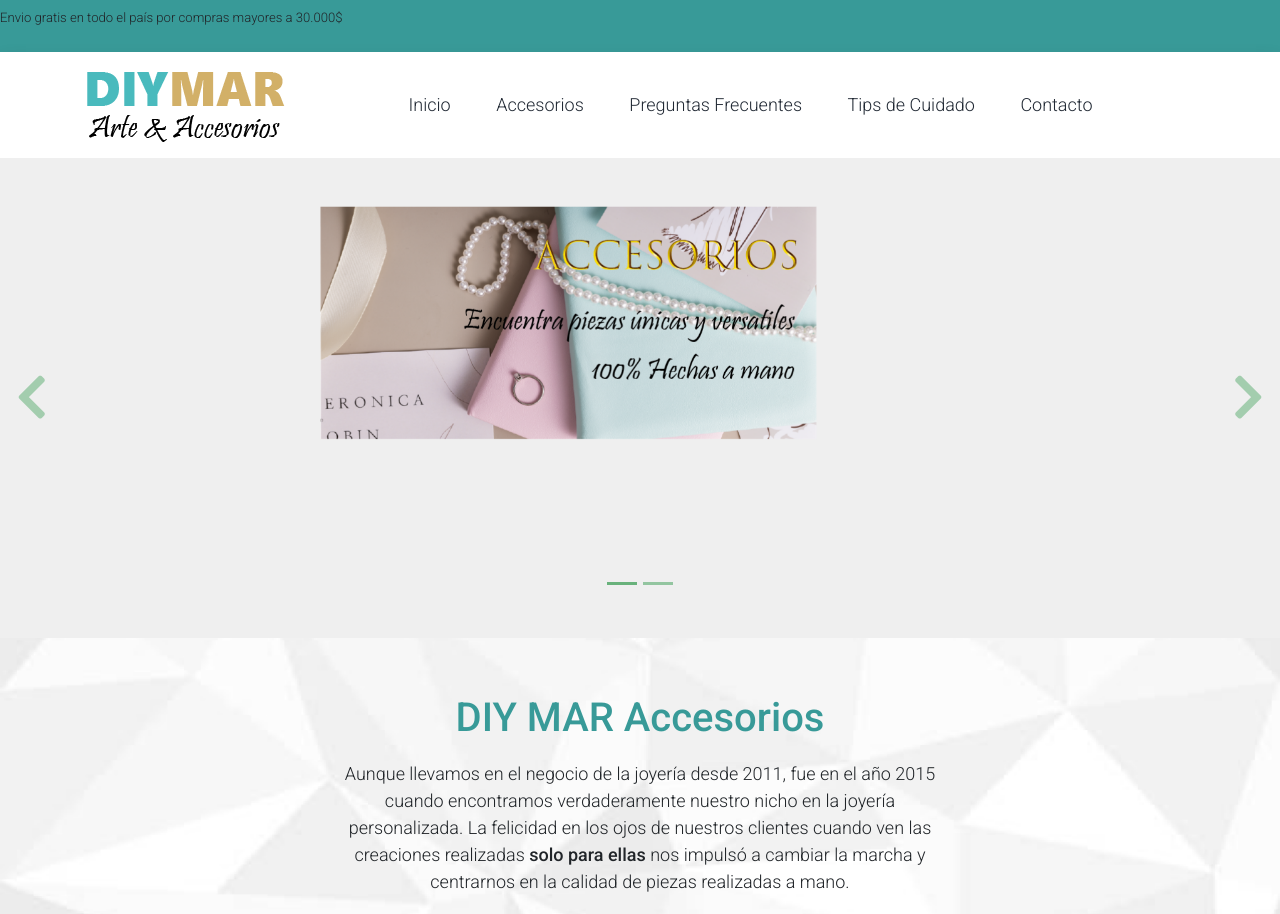
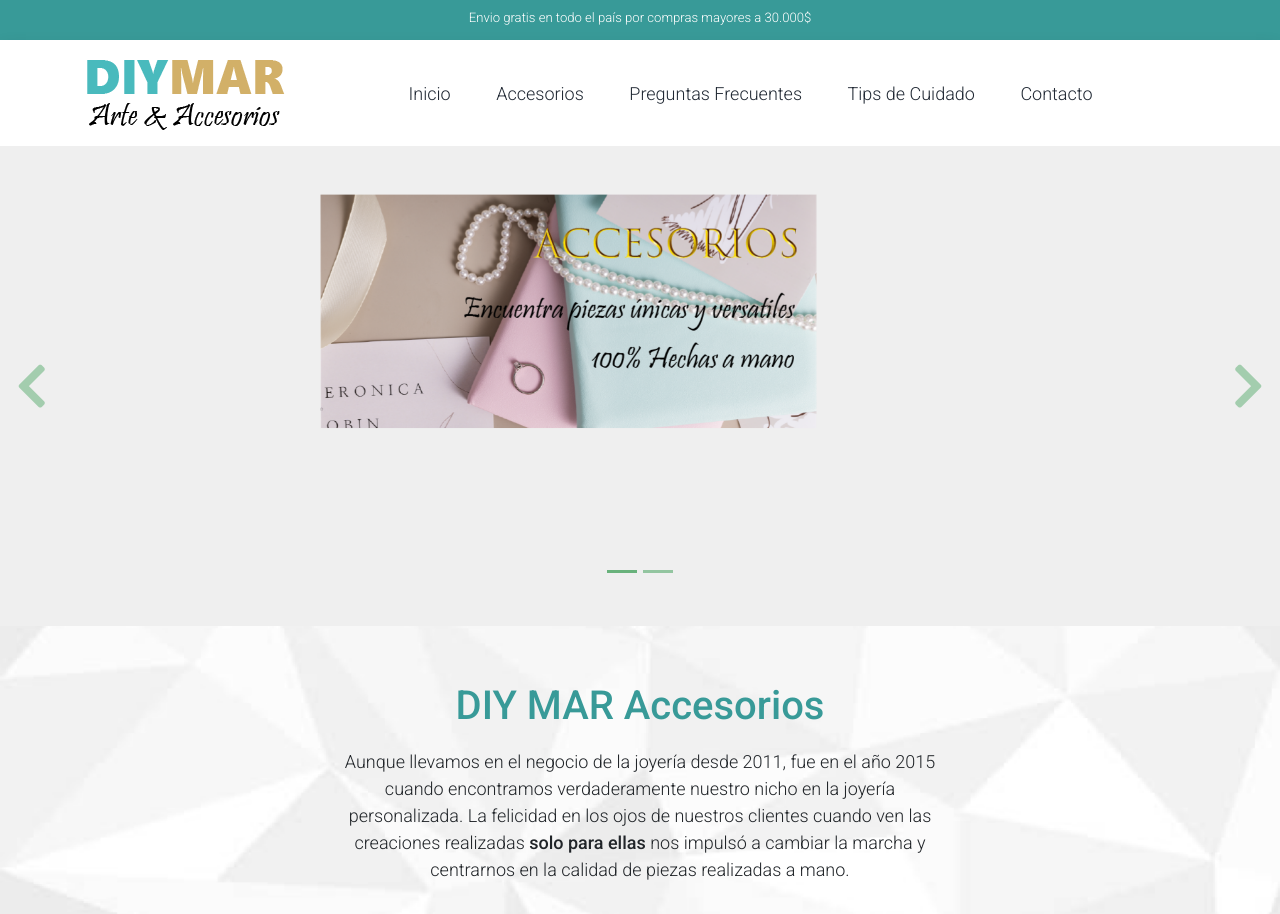
Before and after one commit to Maryerika/preentrega-coder, a plain HTML site: page index.html in a window 1280 px wide. Shown: the top 914 px of the page. Drawn offline with nearby package versions, Linux system fonts and the light colour scheme.

Commit message:
actualizacion de index

```diff
--- a/index.html
+++ b/index.html
@@ -24,7 +24,7 @@
     <nav class="navbar navbar-expand-lg bg-dark navbar-light d-none d-lg-block" id="nav_top">
         <div>
             <div>
-                <p>Envio gratis en todo el país por compras mayores a 30.000$</p>
+                <p class="nav-header">Envio gratis en todo el país por compras mayores a 30.000$</p>
             </div>
         </div>
     </nav>
```
